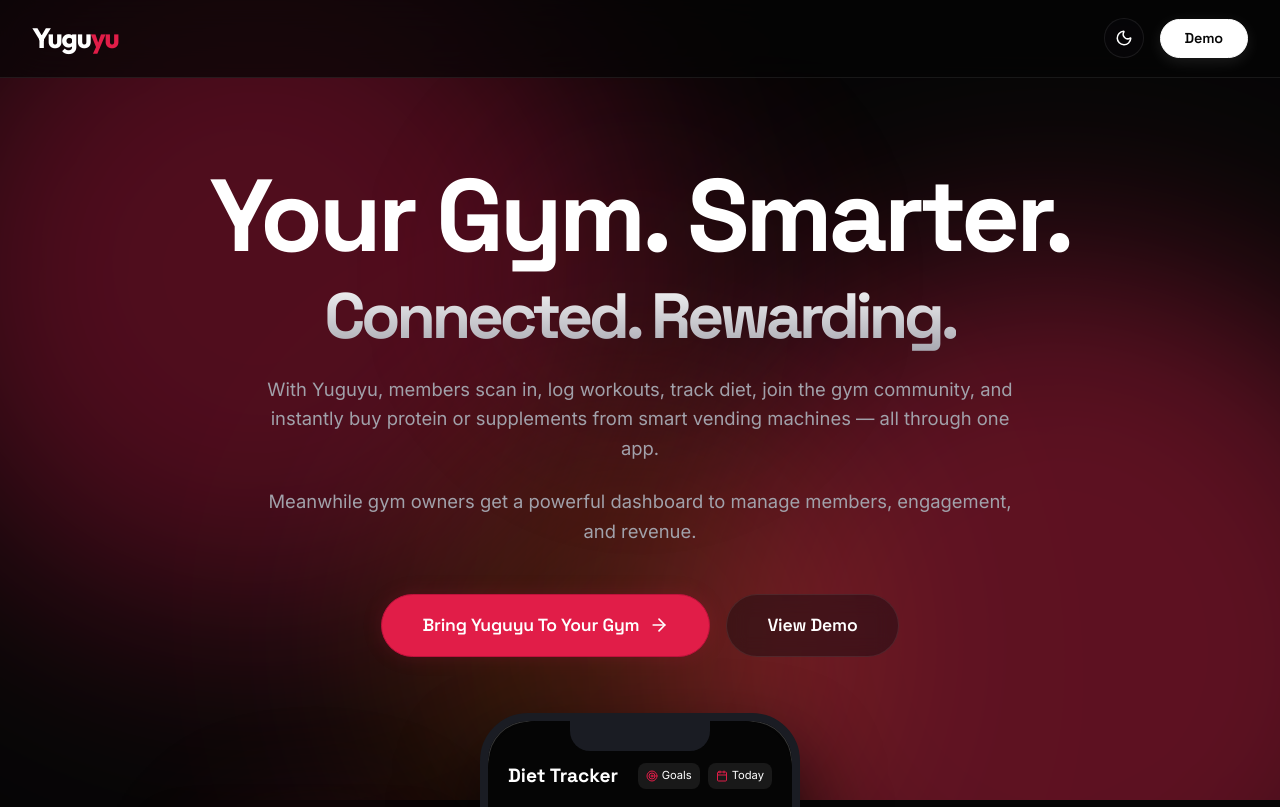
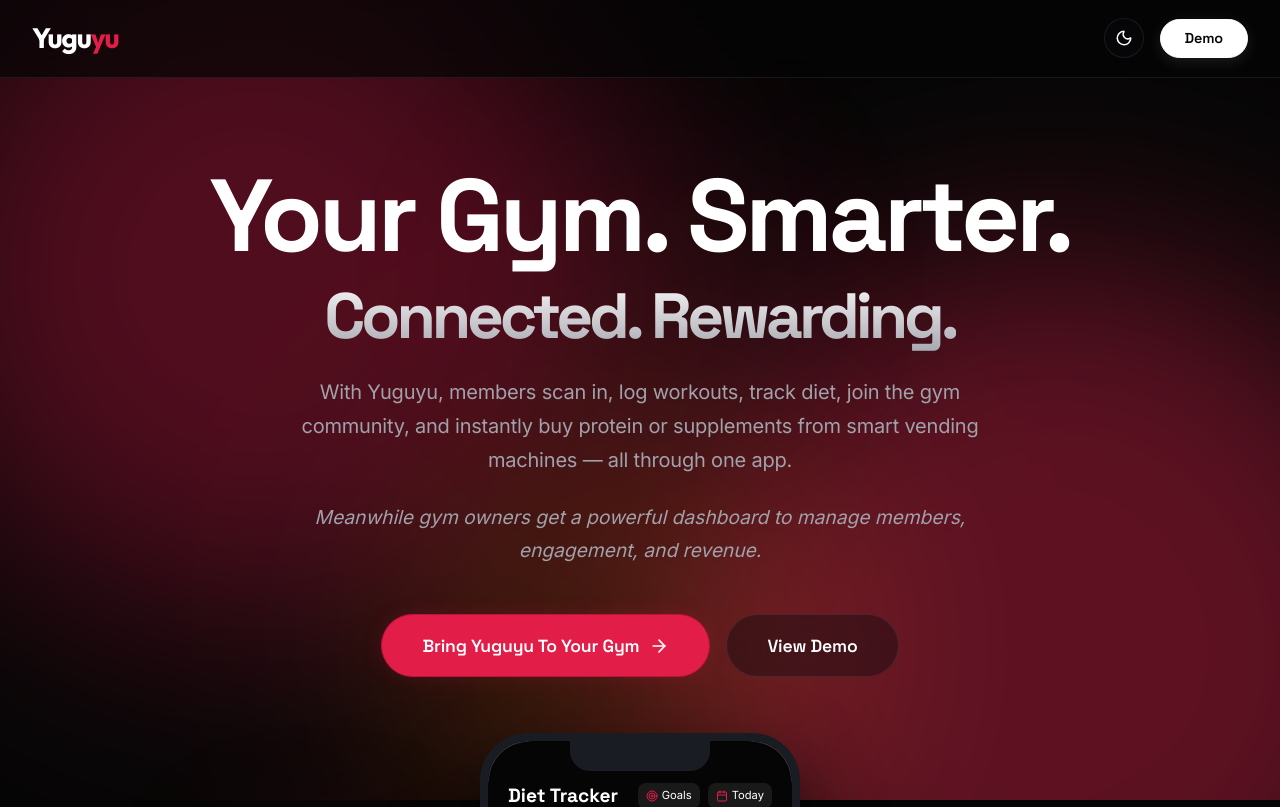
Before and after one commit to shubhamdnaik/yuguyu-premium, a React (Vite) app: page / in a window 1280 px wide. Shown: the top 807 px of the page. Built offline with nearby package versions, Linux system fonts and the light colour scheme; a web font is replaced by a local one.

Commit message:
fix: restore premium subheadline styling with larger font and letter spacing

```diff
--- a/src/App.jsx
+++ b/src/App.jsx
@@ -1067,7 +1067,7 @@
               initial={{ opacity: 0 }}
               animate={{ opacity: 1 }}
               transition={{ duration: 1, delay: 0.4 }}
-              style={{ fontSize: '1.15rem', marginBottom: '1.5rem', maxWidth: '750px', margin: '0 auto 1.5rem auto', color: 'var(--text-secondary)' }}
+              style={{ fontSize: '1.25rem', marginBottom: '1.5rem', maxWidth: '750px', margin: '0 auto 1.5rem auto', color: 'var(--text-secondary)', lineHeight: '1.7', letterSpacing: '-0.01em' }}
             >
               With Yuguyu, members scan in, log workouts, track diet, join the gym community, and instantly buy protein or supplements from smart vending machines — all through one app.
             </motion.p>
@@ -1075,7 +1075,7 @@
               initial={{ opacity: 0 }}
               animate={{ opacity: 1 }}
               transition={{ duration: 1, delay: 0.5 }}
-              style={{ fontSize: '1.15rem', marginBottom: '3rem', maxWidth: '750px', margin: '0 auto 3rem auto', color: 'var(--text-secondary)' }}
+              style={{ fontSize: '1.2rem', marginBottom: '3rem', maxWidth: '750px', margin: '0 auto 3rem auto', color: 'var(--text-secondary)', lineHeight: '1.7', fontStyle: 'italic', opacity: 0.85 }}
             >
               Meanwhile gym owners get a powerful dashboard to manage members, engagement, and revenue.
             </motion.p>
```
